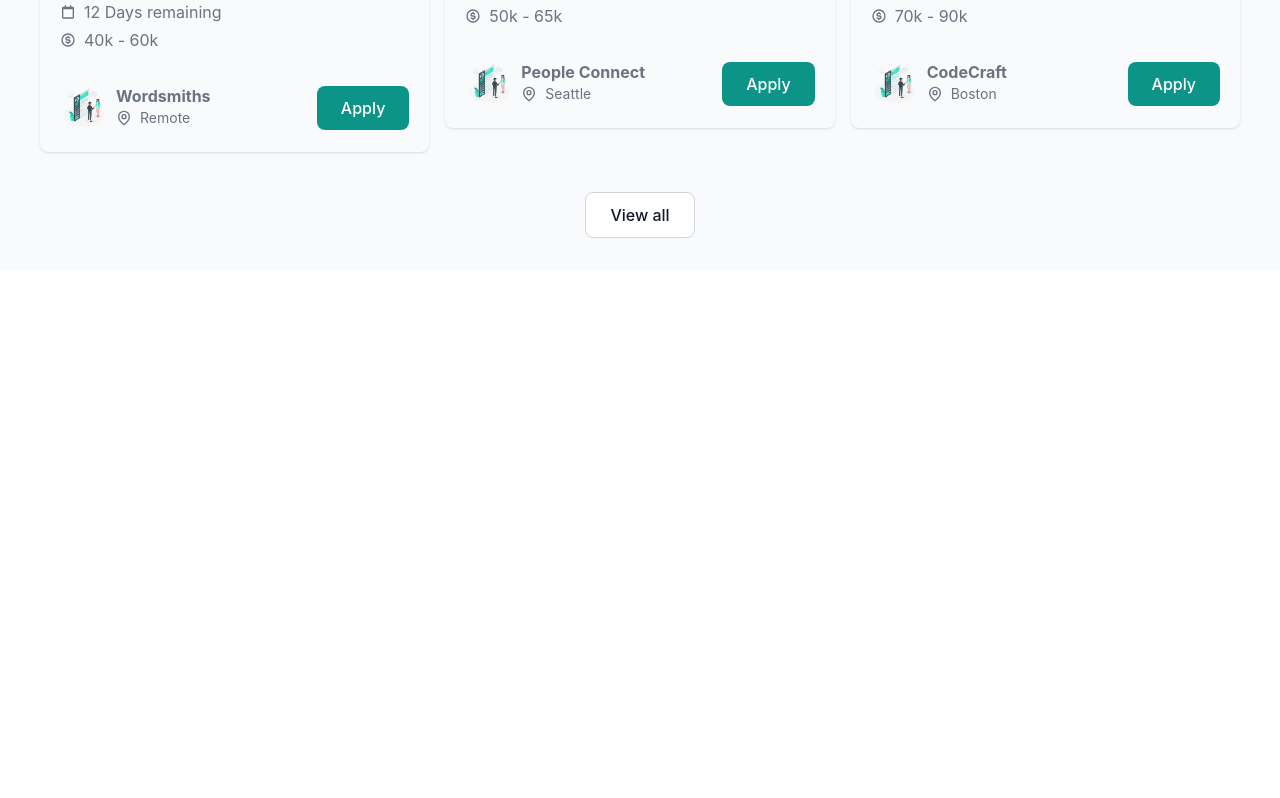
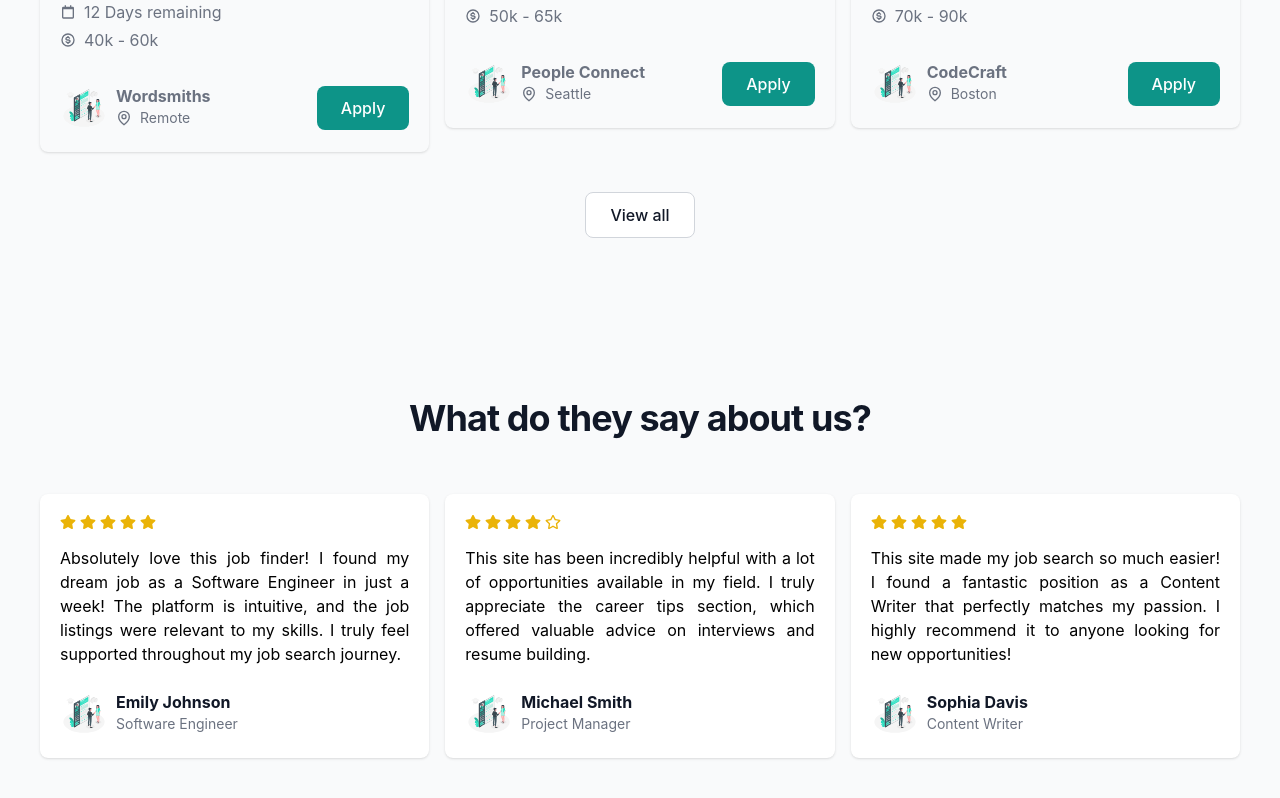
Before and after one commit to jadhavanushka/jobfinder, a React (Create React App) app: page / in a window 1280 px wide. Shown: the part 2194-2992 px from the top of the page. Before the commit the page ends 2464 px from the top, so only its background shows below. Built offline with nearby package versions, Linux system fonts and the light colour scheme.

Commit message:
added feedbacks

```diff
--- a/src/App.js
+++ b/src/App.js
@@ -4,6 +4,7 @@ import Header from './components/Header';
 import Stats from './components/Stats';
 import Categories from './components/Categories';
 import JobSection from './components/JobsSection';
+import Feedbacks from './components/Feedbacks';
 
 function App() {
   return (
@@ -14,6 +15,7 @@ function App() {
       <Stats />
       <Categories />
       <JobSection />
+      <Feedbacks />
 
     </div>
   );
--- /dev/null
+++ b/src/components/Feedbacks.js
@@ -0,0 +1,78 @@
+import React from 'react';
+import headerimg from '../images/headerimg.svg';
+import { FaStar, FaRegStar } from 'react-icons/fa';
+
+
+const reviews = [
+    {
+        "rating": 5,
+        "review": "Absolutely love this job finder! I found my dream job as a Software Engineer in just a week! The platform is intuitive, and the job listings were relevant to my skills. I truly feel supported throughout my job search journey.",
+        "name": "Emily Johnson",
+        "job_title": "Software Engineer"
+    },
+    {
+        "rating": 4,
+        "review": "This site has been incredibly helpful with a lot of opportunities available in my field. I truly appreciate the career tips section, which offered valuable advice on interviews and resume building.",
+        "name": "Michael Smith",
+        "job_title": "Project Manager"
+    },
+    {
+        "rating": 5,
+        "review": "This site made my job search so much easier! I found a fantastic position as a Content Writer that perfectly matches my passion. I highly recommend it to anyone looking for new opportunities!",
+        "name": "Sophia Davis",
+        "job_title": "Content Writer"
+    }
+];
+
+
+const StarRating = ({ rating }) => {
+    return (
+        <div className='flex text-yellow-500 gap-1'>
+            {[...Array(5)].map((_, index) => {
+                return index < rating ? (
+                    <FaStar key={index} />
+                ) : (
+                    <FaRegStar key={index} />
+                );
+            })}
+        </div>
+    );
+};
+
+const Feedbacks = () => {
+    return (
+        <section className='max-w-screen-xl px-4 py-16 mx-auto lg:mt-16 flex flex-col items-center'>
+            <h2 className="mb-12 text-3xl font-bold leading-tight tracking-tight text-gray-900  md:text-4xl">
+                What do they say about us?
+            </h2>
+            <div className='grid max-w-screen-xl md:px-4 mx-auto md:grid-cols-12 mb-8'>
+                {
+                    reviews.map((item, index) =>
+                    (
+                        <div key={index} className='mr-auto place-self-center md:col-span-6 lg:col-span-4 w-full h-full'>
+                            <div className='p-5 items-start bg-white rounded-lg shadow hover:shadow-lg flex flex-col mb-2 md:m-2 gap-4'>
+                                <StarRating rating={item.rating} />
+                                <p className="mb-2 text-justify">
+                                    {item.review}
+                                </p>
+                                <div className='flex gap-2'>
+                                    <img className="w-12 h-12 rounded-lg" src={headerimg} alt="profile img" />
+                                    <div className='flex flex-col'>
+                                        <h3 className="text-start font-bold text-gray-900">
+                                            {item.name}
+                                        </h3>
+                                        <p className="text-gray-500 text-sm">
+                                            {item.job_title}
+                                        </p>
+                                    </div>
+                                </div>
+                            </div>
+                        </div>
+                    ))
+                }
+            </div>
+        </section>
+    );
+};
+
+export default Feedbacks;
```
